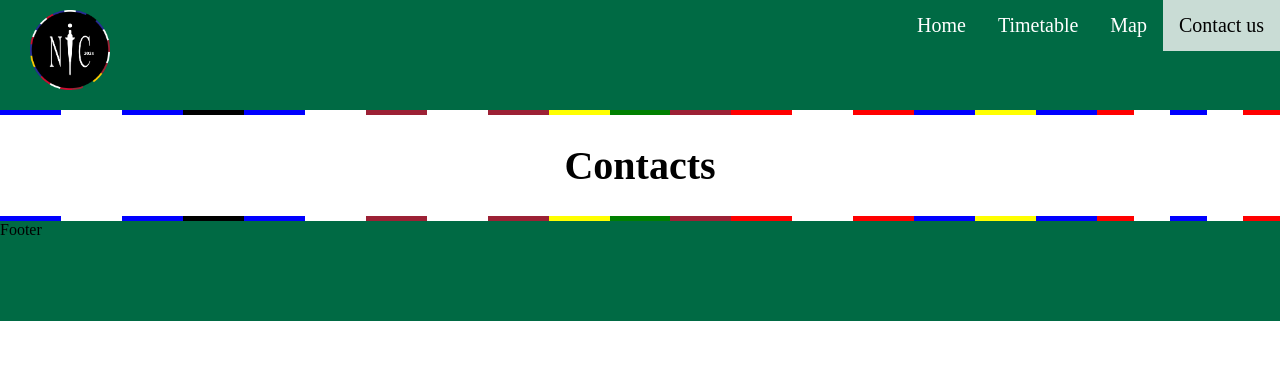
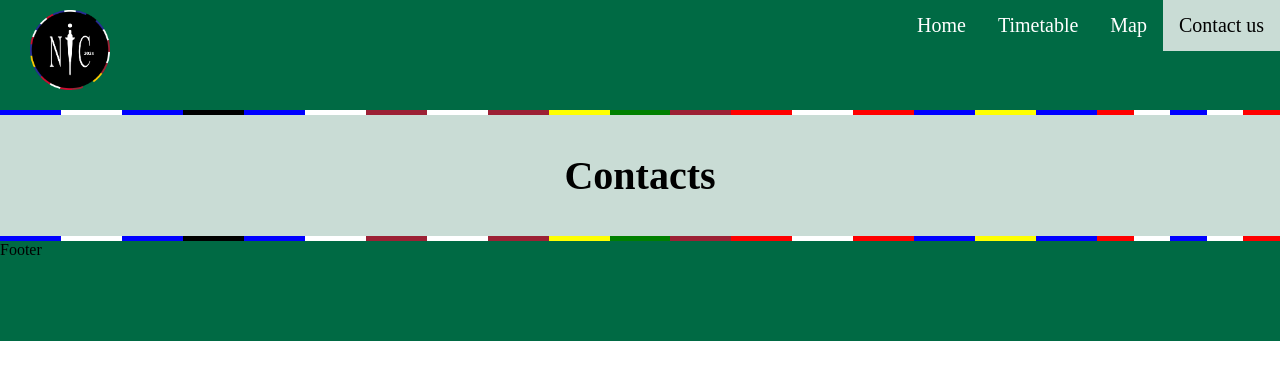
Before and after one commit to teamAboaTurku/nic-24, a Vue app: page /contacts in a window 1280 px wide. Shown: the top 380 px of the page. Built offline with nearby package versions, Linux system fonts and the light colour scheme.

Commit message:
fixed template

```diff
--- a/src/pages/ContactsPage.vue
+++ b/src/pages/ContactsPage.vue
@@ -1,5 +1,7 @@
 <template>
+  <div class="page">
     <h1>Contacts</h1>
+  </div>
 </template>
 
 <script>
--- a/src/pages/MapPage.vue
+++ b/src/pages/MapPage.vue
@@ -1,5 +1,7 @@
 <template>
+  <div class="page">
     <h1>Map of important places</h1>
+  </div>
 </template>
 
 <script>
--- a/src/pages/TimetablePage.vue
+++ b/src/pages/TimetablePage.vue
@@ -1,5 +1,7 @@
 <template>
+  <div class="page">
     <h1>Timetable</h1>
+  </div>
 </template>
 
 <script>
```
